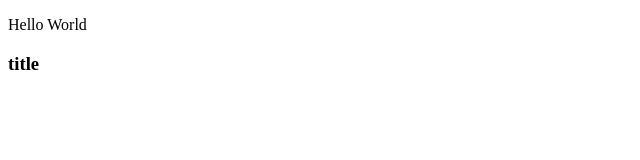
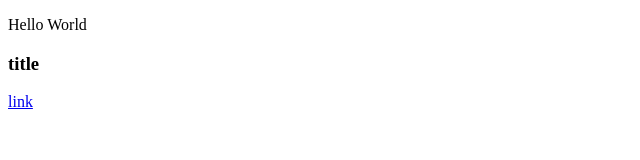
Before and after one commit to kristina-makalatia/lesson5-152, a plain HTML site: page index.html in a window 1280 px wide. Shown: the full height of the page, 0-640 px from the left. Drawn offline with Linux system fonts and the light colour scheme.

Commit message:
added new link

```diff
--- a/index.html
+++ b/index.html
@@ -9,6 +9,7 @@
 	<section>
 		<div class="wraper">
 			<h3>title</h3>
+			<a href="https://google.com"> link </a>
 		</div>
 	</section>
 </body>
```
